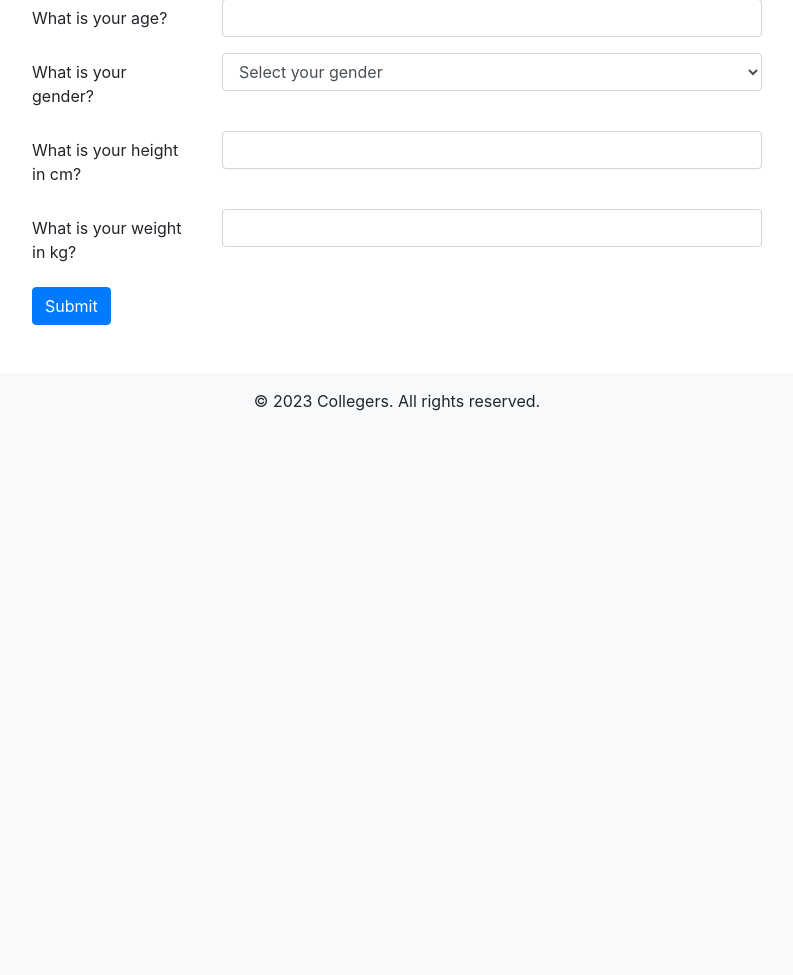
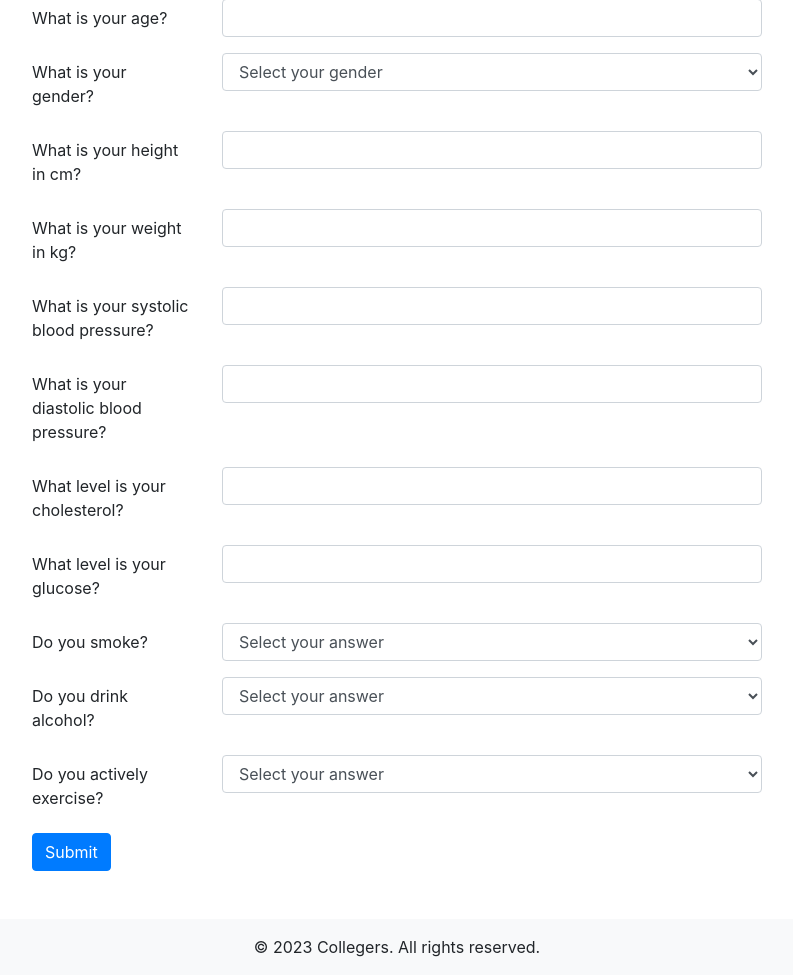
Before and after one commit to jjames003/cvdRiskFactors, a Django app: page / in a window 1280 px wide. Shown: the part 375-1350 px from the top of the page, without its empty margins (243-1036 px from the left). Before the commit the page ends 786 px from the top, so only its background shows below. Run offline with Django 4.2, Linux system fonts and the light colour scheme; some libraries are stand-ins or nearby versions.

Commit message:
Finished creating questions in form

```diff
--- a/templates/home.html
+++ b/templates/home.html
@@ -84,6 +84,60 @@
                     <input type="number" class="form-control" id="weight" min="15" max="125" required>
                   </div>
                 </div>
+                <div class="form-group row">
+                  <label for="systolic-blood-pressure" class="col-sm-3 col-form-label">What is your systolic blood pressure?</label>
+                  <div class="col-sm-9">
+                    <input type="number" class="form-control" id="systolic-blood-pressure" min="100" max="200" required>
+                  </div>
+                </div>
+                <div class="form-group row">
+                  <label for="diastolic-blood-pressure" class="col-sm-3 col-form-label">What is your diastolic blood pressure?</label>
+                  <div class="col-sm-9">
+                    <input type="number" class="form-control" id="diastolic-blood-pressure" min="70" max="130" required>
+                  </div>
+                </div>
+                <div class="form-group row">
+                  <label for="cholesterol" class="col-sm-3 col-form-label">What level is your cholesterol?</label>
+                  <div class="col-sm-9">
+                    <input type="number" class="form-control" id="cholesterol" min="1" max="3" required>
+                  </div>
+                </div>
+                <div class="form-group row">
+                  <label for="glucose" class="col-sm-3 col-form-label">What level is your glucose?</label>
+                  <div class="col-sm-9">
+                    <input type="number" class="form-control" id="glucose" min="1" max="3" required>
+                  </div>
+                </div>
+                <div class="form-group row">
+                  <label for="smoke" class="col-sm-3 col-form-label">Do you smoke?</label>
+                  <div class="col-sm-9">
+                    <select class="form-control" id="smoke" required>
+                      <option value="" selected disabled>Select your answer</option>
+                      <option value="1">Yes</option>
+                      <option value="0">No</option>
+                    </select>
+                  </div>
+                </div>
+                <div class="form-group row">
+                  <label for="alcohol" class="col-sm-3 col-form-label">Do you drink alcohol?</label>
+                  <div class="col-sm-9">
+                    <select class="form-control" id="alcohol" required>
+                      <option value="" selected disabled>Select your answer</option>
+                      <option value="1">Yes</option>
+                      <option value="0">No</option>
+                    </select>
+                  </div>
+                </div>
+                <div class="form-group row">
+                  <label for="active" class="col-sm-3 col-form-label">Do you actively exercise?</label>
+                  <div class="col-sm-9">
+                    <select class="form-control" id="active" required>
+                      <option value="" selected disabled>Select your answer</option>
+                      <option value="1">Yes</option>
+                      <option value="0">No</option>
+                    </select>
+                  </div>
+                </div>
                 <button type="submit" class="btn btn-primary">Submit</button>
               </form>
             </div>
```
